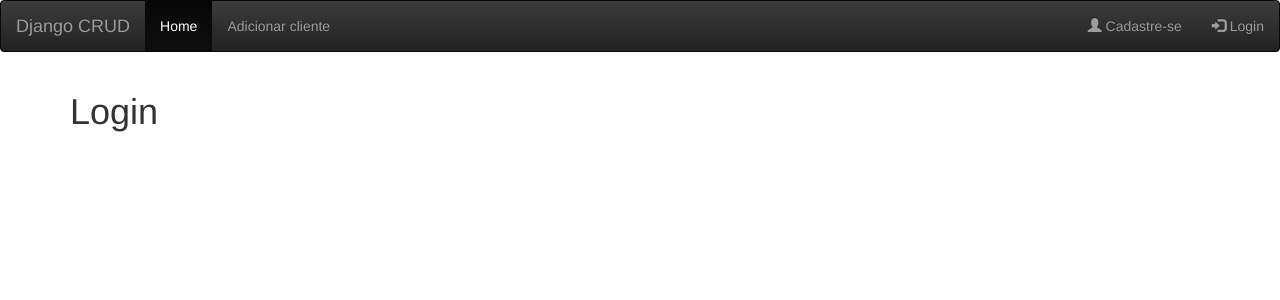
After one commit to larissamoreira/clientes_app, a Django app: page /login in a window 1280 px wide. The commit adds this page. Shown: the top 300 px of the page. Run offline with Django 3.2, Linux system fonts and the light colour scheme; some libraries are stand-ins or nearby versions.

Commit message:
paginas cadastro e login

```diff
--- a/clientes/views.py
+++ b/clientes/views.py
@@ -26,3 +26,10 @@ def novo_cliente(request):
     else:
         form = novo_cliente_form()
     return render(request, 'novo_cliente.html', {'form':form})
+
+def cadastro(request):
+    return render(request, 'cadastro.html')
+
+
+def login(request):
+    return render(request, 'login.html')
--- a/myproject/urls.py
+++ b/myproject/urls.py
@@ -6,5 +6,7 @@ from clientes import views
 urlpatterns = [
     path('admin/', admin.site.urls),
     path('', views.home, name='home'),
-    path('novo_cliente', views.novo_cliente, name='novo_cliente')
+    path('novo_cliente', views.novo_cliente, name='novo_cliente'),
+    path('cadastro', views.cadastro, name='cadastro'),
+    path('login', views.login, name='login')
 ]
--- a/templates/base.html
+++ b/templates/base.html
@@ -20,8 +20,8 @@
                 <li><a href="{% url 'novo_cliente' %}">Adicionar cliente</a></li>
             </ul>
             <ul class="nav navbar-nav navbar-right">
-                <li><a href="#"><span class="glyphicon glyphicon-user"></span> Cadastre-se</a></li>
-                <li><a href="#"><span class="glyphicon glyphicon-log-in"></span> Login</a></li>
+                <li><a href="{% url 'cadastro' %}"><span class="glyphicon glyphicon-user"></span> Cadastre-se</a></li>
+                <li><a href="{% url 'login' %}"><span class="glyphicon glyphicon-log-in"></span> Login</a></li>
             </ul>
         </div>
     </nav>
--- /dev/null
+++ b/templates/cadastro.html
@@ -0,0 +1,5 @@
+{% extends 'base.html' %}
+
+{% block content %}
+    <h1>Cadastro</h1>
+{% endblock %}
--- /dev/null
+++ b/templates/login.html
@@ -0,0 +1,4 @@
+{% extends 'base.html' %}
+{% block content %}
+    <h1>Login</h1>
+{% endblock %}
```
